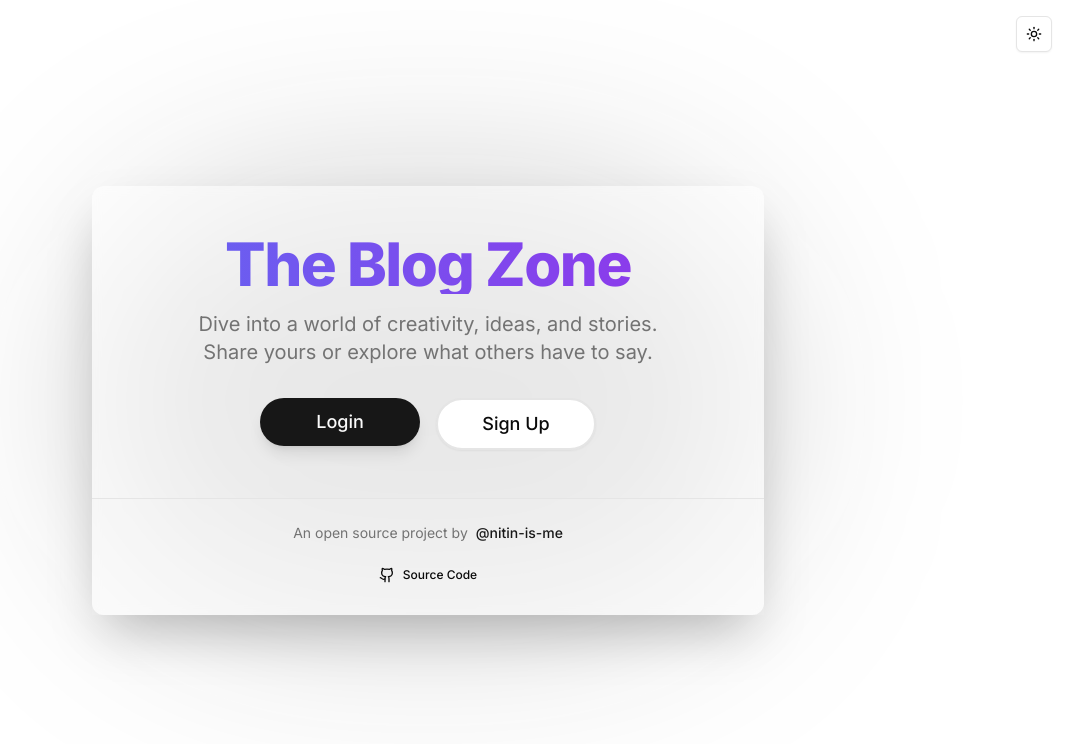
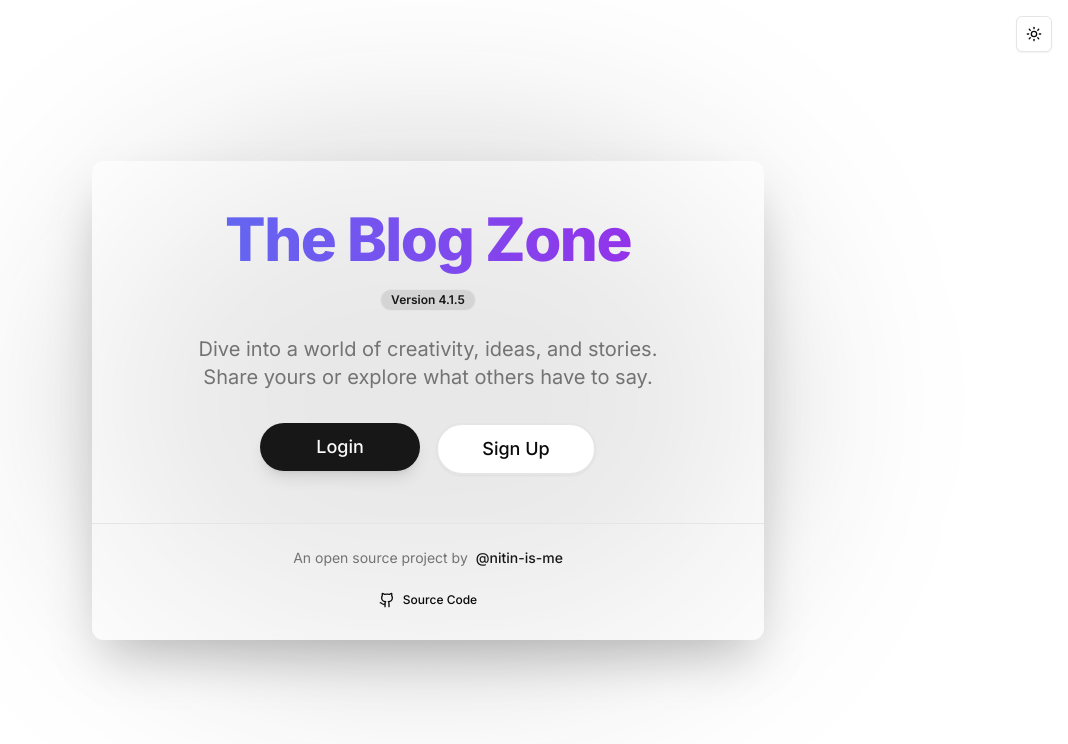
Before and after one commit to nitin-is-me/the-blog-zone, a Next.js app in the folder client/: page / in a window 1280 px wide. Shown: the top 744 px of the page, without its empty margins (212-1280 px from the left). Built offline with nearby package versions, Linux system fonts and the light colour scheme.

Commit message:
chore: improve version history

```diff
--- a/client/src/app/page.js
+++ b/client/src/app/page.js
@@ -70,11 +70,19 @@ export default function Home() {
           <div className="absolute inset-0 bg-primary/20 blur-[100px] rounded-full pointer-events-none" />
 
           <Card className="relative border-none shadow-2xl bg-card/50 backdrop-blur-sm">
-            <CardHeader className="text-center space-y-4 pt-12 pb-8">
-              <CardTitle className="text-5xl font-extrabold tracking-tight lg:text-6xl bg-clip-text text-transparent bg-gradient-to-r from-indigo-500 to-purple-600">
+            <CardHeader className="text-center space-y-3 pt-12 pb-8 flex flex-col items-center">
+              <CardTitle className="text-5xl font-extrabold tracking-tight lg:text-6xl bg-clip-text text-transparent bg-gradient-to-r from-indigo-500 to-purple-600 pb-2">
                 The Blog Zone
               </CardTitle>
-              <CardDescription className="text-xl text-muted-foreground max-w-lg mx-auto">
+              <a
+                href="https://github.com/nitin-is-me/the-blog-zone#version-history"
+                target="_blank"
+                rel="noopener noreferrer"
+                className="inline-flex items-center rounded-full border px-2.5 py-0.5 text-xs font-semibold bg-primary/10 text-primary hover:bg-primary/20 hover:border-primary/30 transition-colors cursor-pointer"
+              >
+                Version 4.1.5
+              </a>
+              <CardDescription className="text-xl text-muted-foreground max-w-lg mx-auto pt-3">
                 Dive into a world of creativity, ideas, and stories. Share yours or explore what others have to say.
               </CardDescription>
             </CardHeader>
```
Also changed, not shown: 1 other file (tests, documents, lock files or other folders).
